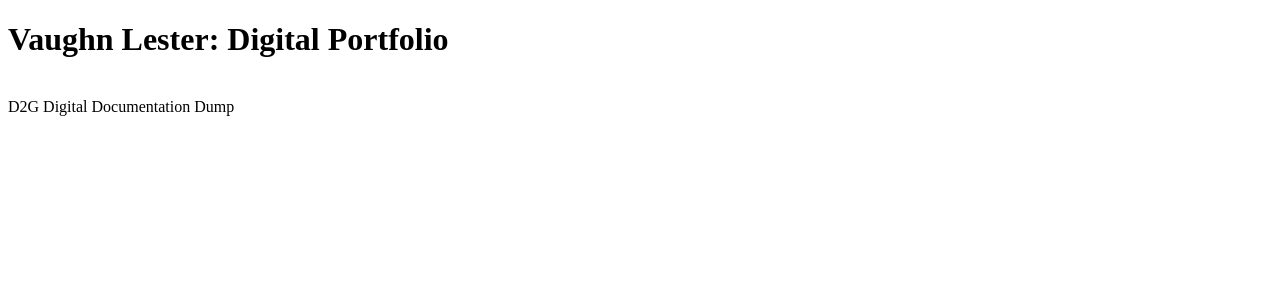
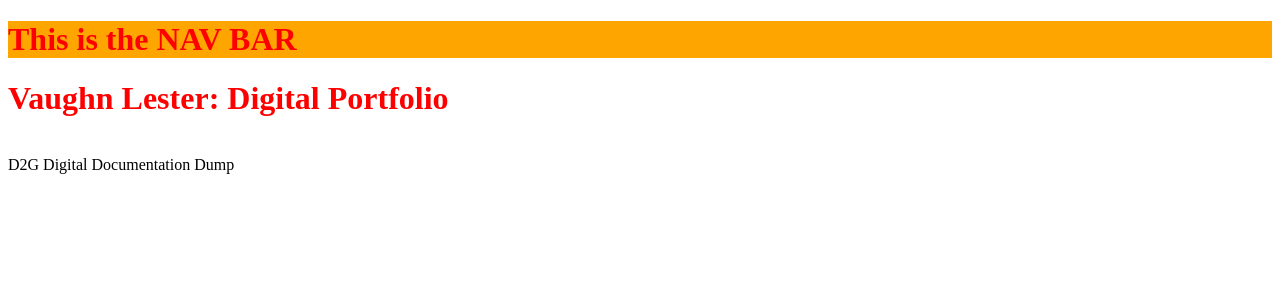
Before and after one commit to VaughnLester/Digital_Portfolio, a React (Vite) app in the folder client/front_end/: page / in a window 1280 px wide. Shown: the top 300 px of the page. Built offline with nearby package versions, Linux system fonts and the light colour scheme; no server answers.

Commit message:
Adds in components for all full sturcutre of html page. Imports main app css and components css pages to start.

```diff
--- a/client/front_end/src/App.jsx
+++ b/client/front_end/src/App.jsx
@@ -1,5 +1,8 @@
+import './index.css';
 import { useState } from "react";
 import { useEffect } from "react";
+import NavBar from "./components/navbar";
+
 
 const App = () => {
     const [projects, getData] = useState([]); //needed for react, cannot use document.get... this stores those variable and useEffect sets the values (React syntax)
@@ -13,9 +16,11 @@ const App = () => {
   return (
     //javascript goes here, above the html
     <>
-    <div></div>
+    <NavBar />
+    <div className="app">
     <h1>Vaughn Lester: Digital Portfolio</h1><br></br>
     <a href={projects[0] && projects[0].link}>D2G Digital Documentation Dump</a>
+    </div>
     </>
   )
 }
--- /dev/null
+++ b/client/front_end/src/components/navbar.jsx
@@ -0,0 +1,9 @@
+import "../components_css/navbar.css"
+
+function NavBar(){
+    return(
+    <div className="navBar">
+    <h1>This is the NAV BAR</h1></div>);
+}
+
+export default NavBar;
--- /dev/null
+++ b/client/front_end/src/components_css/navbar.css
@@ -0,0 +1,2 @@
+/* for styling specific to this component, use class names */
+.navBar{background-color: orange;}
--- a/client/front_end/src/index.css
+++ b/client/front_end/src/index.css
@@ -0,0 +1,2 @@
+/* for general styling of the whole page */
+h1{color:red}
```
Also changed, not shown: client/front_end/src/components/footer.jsx (added), client/front_end/src/components/header.jsx (added), client/front_end/src/components/page_content.jsx (added).
